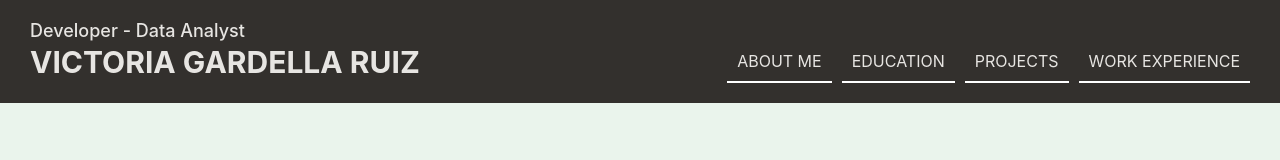
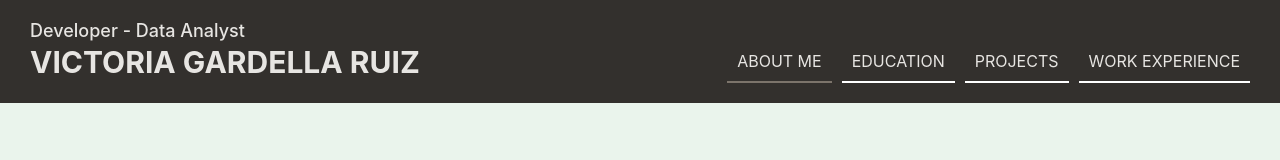
Before and after one commit to VGardella/cv-application, a React (Create React App) app in the folder cv-project/: page / in a window 1280 px wide. In both pictures the pointer is over the link "ABOUT ME". Shown: the top 160 px of the page. Built offline with nearby package versions, Linux system fonts and the light colour scheme.

Commit message:
style: anchor tags

```diff
--- a/cv-project/src/index.css
+++ b/cv-project/src/index.css
@@ -133,6 +133,14 @@ html{
   border-bottom: 2px solid white;
 }
 
+.nav-bar a:hover{
+  border-bottom: 2px solid #7c746b;
+}
+
+.nav-bar a:active{
+  border-bottom: 2px solid #33302d;
+}
+
 /* PERSONAL INFORMATION */
 
 #general-information{
```
